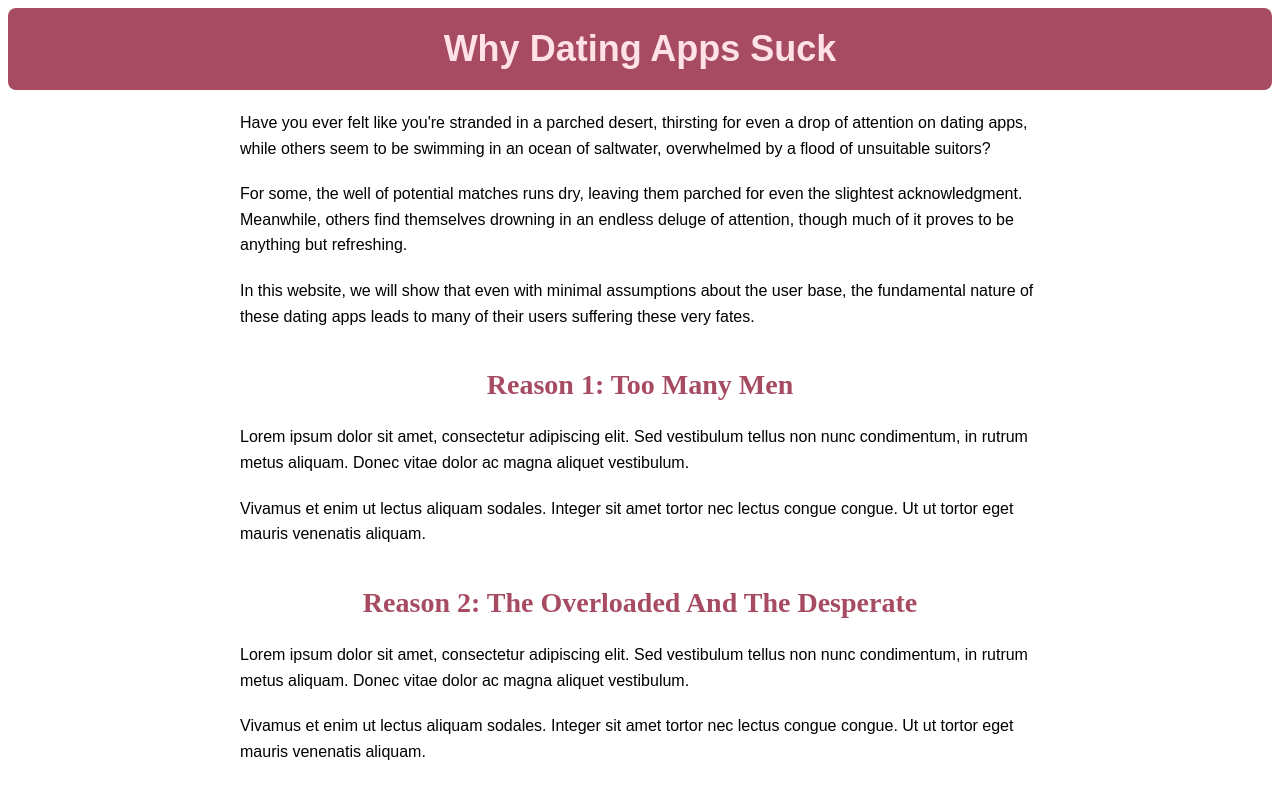
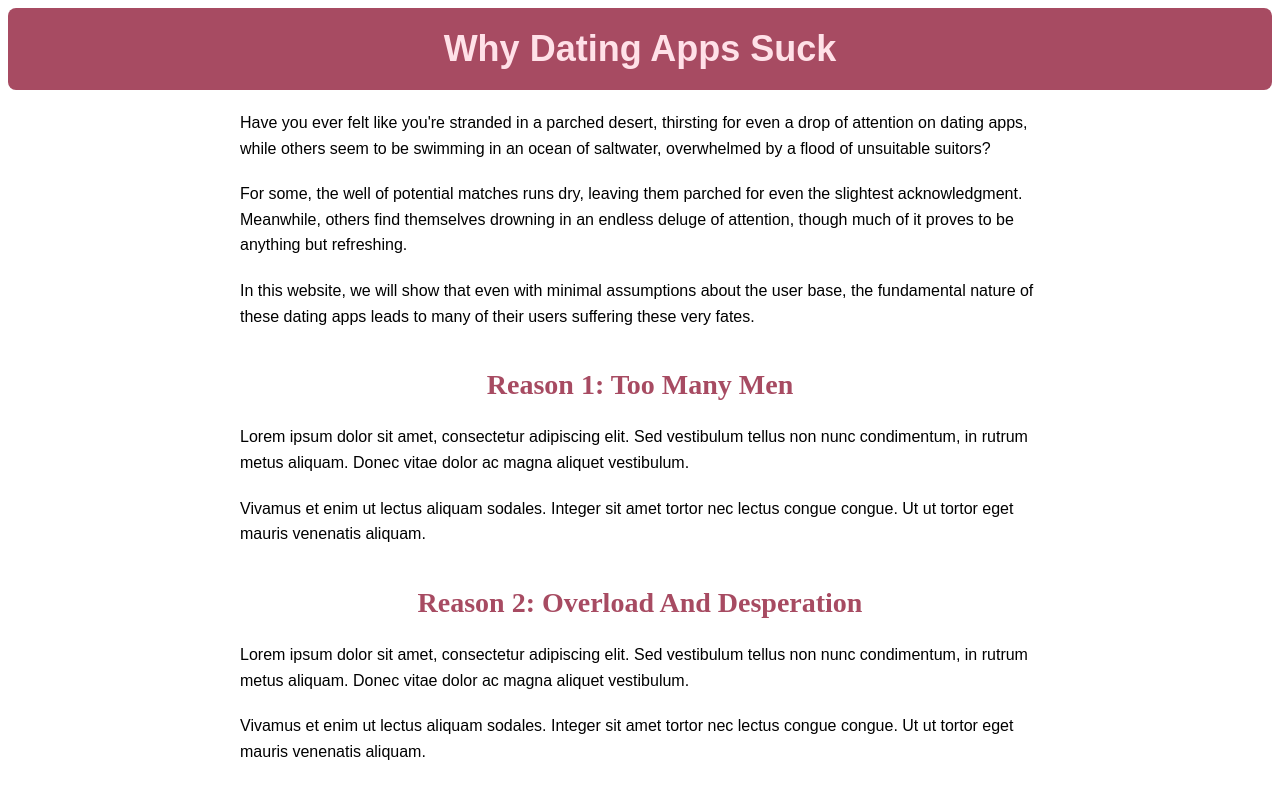
Before and after one commit to Qcallahan/DatingAppsSim, a SvelteKit app: page / in a window 1280 px wide. Shown: the top 800 px of the page. Built offline with nearby package versions, Linux system fonts and the light colour scheme.

Commit message:
text tweaks

```diff
--- a/src/components/App.svelte
+++ b/src/components/App.svelte
@@ -19,7 +19,7 @@
     <p>Vivamus et enim ut lectus aliquam sodales. Integer sit amet tortor nec lectus congue congue. Ut ut tortor eget mauris venenatis aliquam.</p>
   </div>
 
-  <h2 class="reason-title">Reason 2: The Overloaded And The Desperate</h2>
+  <h2 class="reason-title">Reason 2: Overload And Desperation</h2>
 
   <div class="text">
     <p>Lorem ipsum dolor sit amet, consectetur adipiscing elit. Sed vestibulum tellus non nunc condimentum, in rutrum metus aliquam. Donec vitae dolor ac magna aliquet vestibulum.</p>
```
